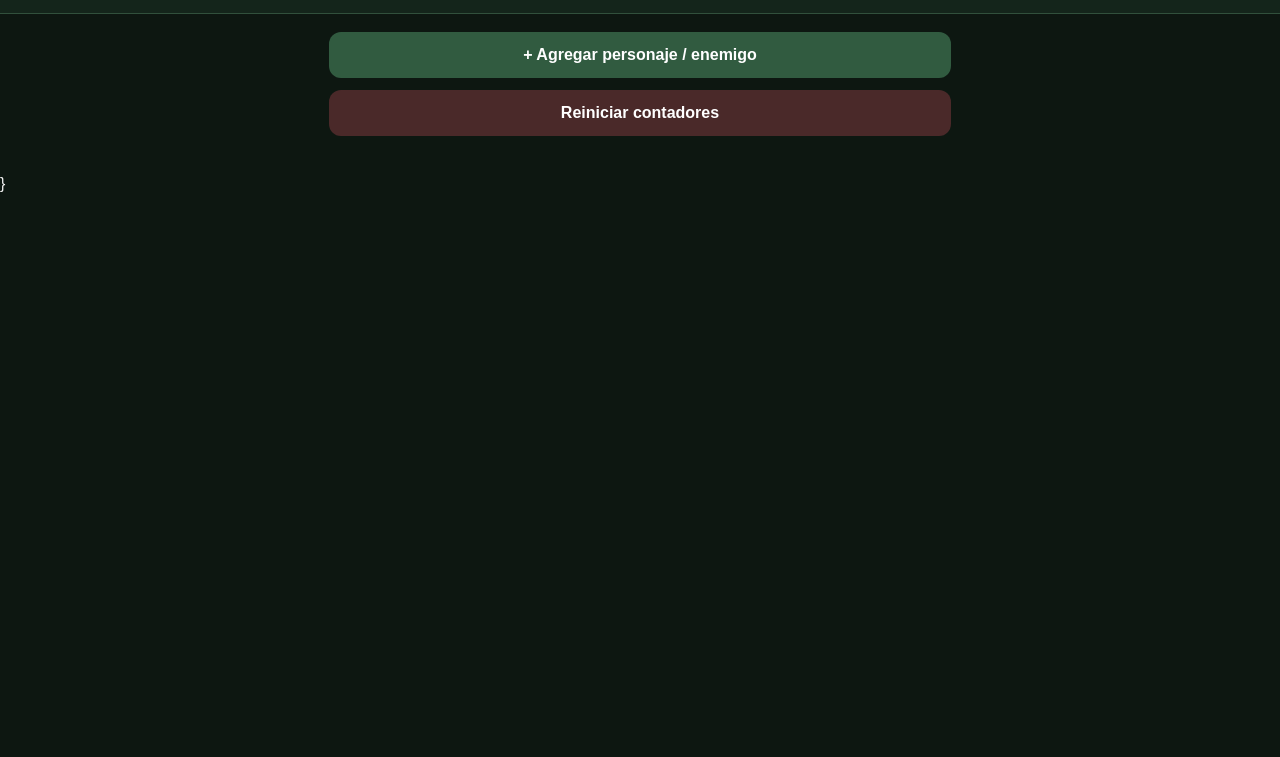
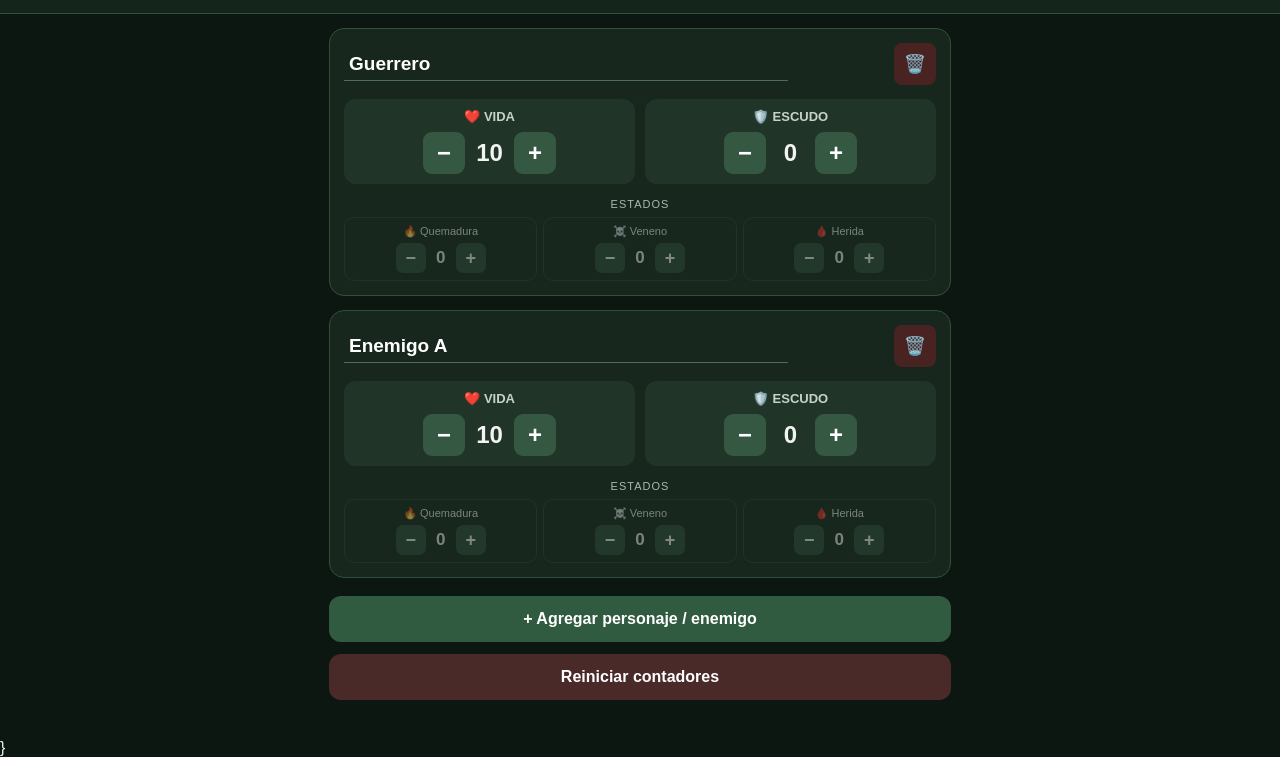
Before and after one commit to Haeb03/ghea-companion, a plain HTML site: page index.html in a window 1280 px wide. Shown: the part 67-824 px from the top of the page. Before the commit the page ends 800 px from the top, so only its background shows below. Drawn offline with Linux system fonts and the light colour scheme.

```diff
--- a/index.html
+++ b/index.html
@@ -441,7 +441,7 @@
                                                                                                                                                                                                                                                                                                                                                                                                             });
                                                                                                                                                                                                                                                                                                                                                                                                               }
 
-                                                                                                                                                                                                                                                                                            }  document.getElementById("addBtn").addEventListener("click", () => {
+                                                                                                                                                                                                                                                                                              document.getElementById("addBtn").addEventListener("click", () => {
                                                                                                                                                                                                                                                                                                 combatants.push({
                                                                                                                                                                                                                                                                                                       name: "Nuevo",
                                                                                                                                                                                                                                                                                                             vida: 10,
```
